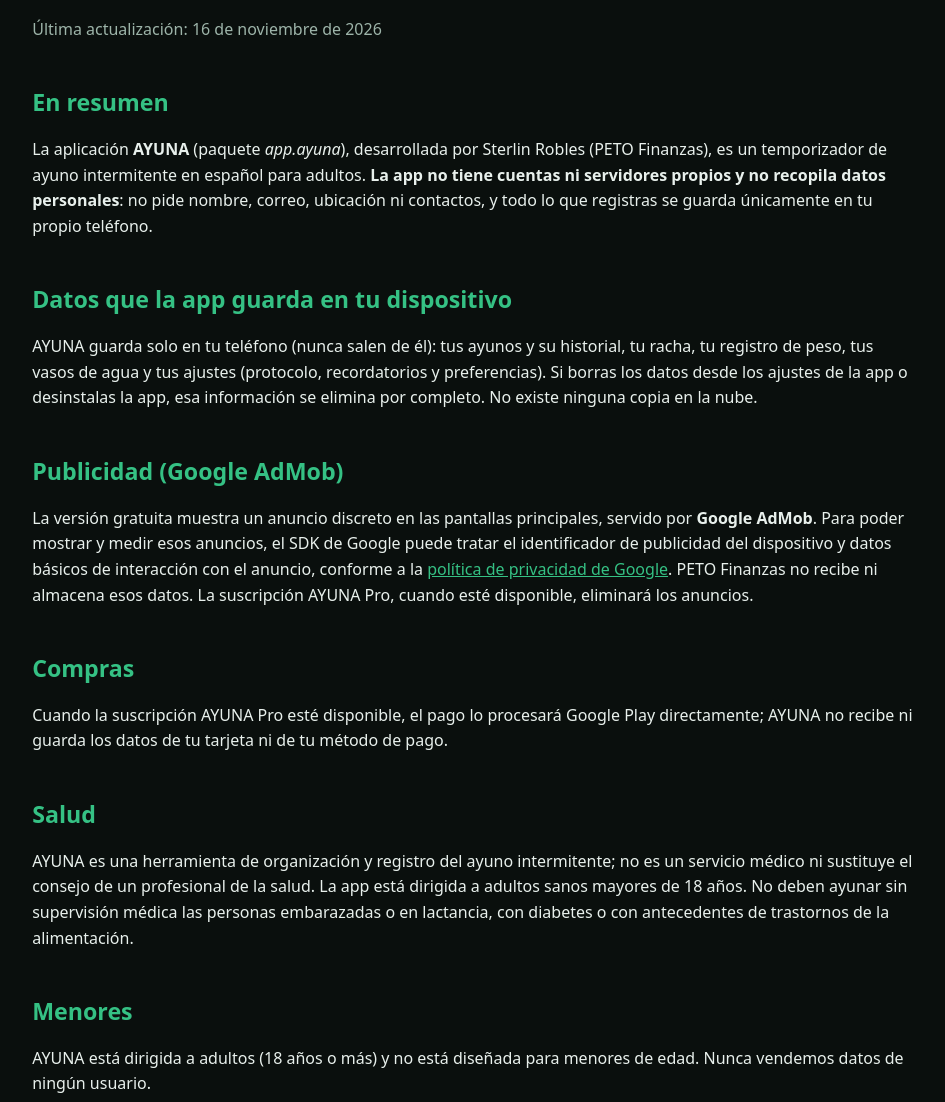
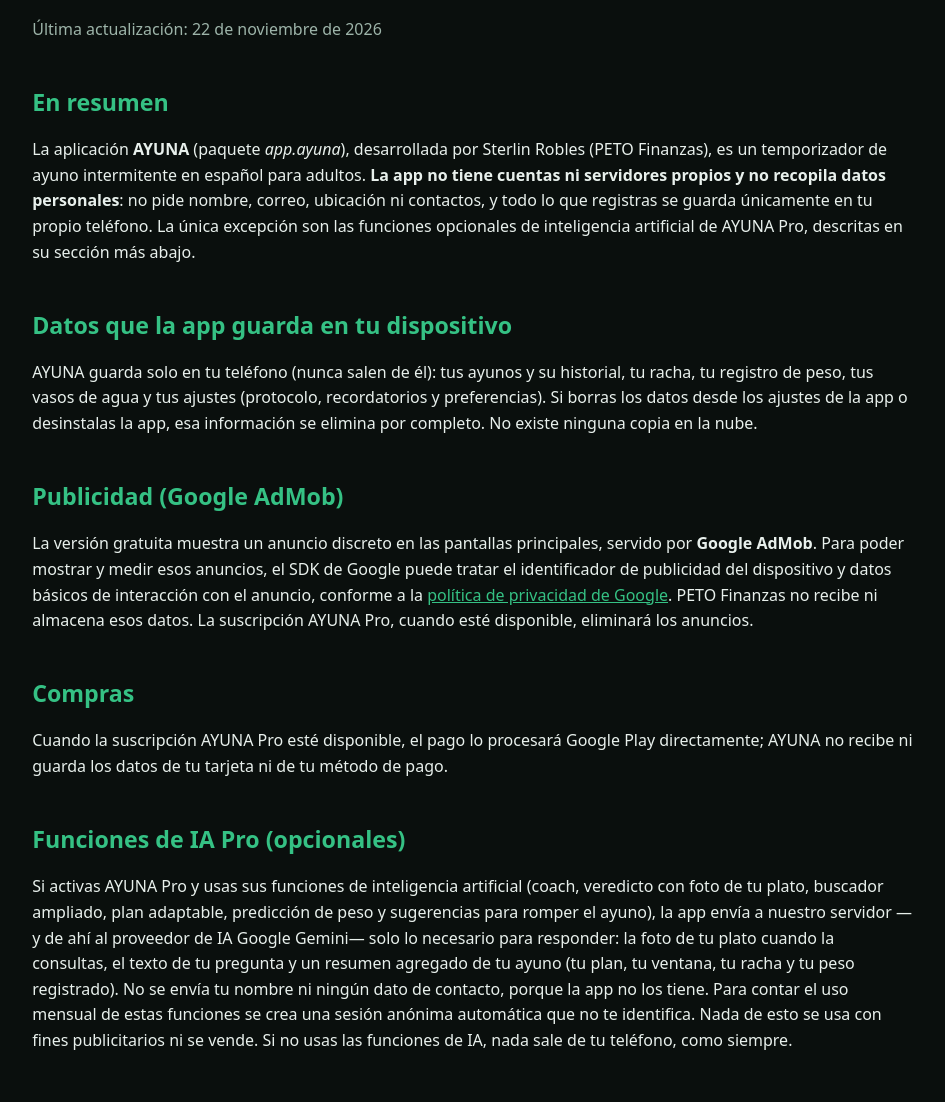
Before and after one commit to roblessantossterlin-lgtm/petofinanzas, a plain HTML site: page ayuna/privacidad/index.html in a window 1280 px wide. Shown: the part 196-1298 px from the top of the page, without its empty margins (167-1112 px from the left). Drawn offline with Linux system fonts and the light colour scheme.

Commit message:
Privacidad AYUNA: sección Funciones de IA Pro (Fase 3)

```diff
--- a/ayuna/privacidad/index.html
+++ b/ayuna/privacidad/index.html
@@ -22,11 +22,11 @@
 
   <p class="crumb"><a href="../../">Inicio</a> › AYUNA › Privacidad</p>
   <h1 style="font-size:1.9rem">Política de privacidad de AYUNA</h1>
-  <p class="muted">Última actualización: 16 de noviembre de 2026</p>
+  <p class="muted">Última actualización: 22 de noviembre de 2026</p>
 
   <section>
     <h2>En resumen</h2>
-    <p>La aplicación <strong>AYUNA</strong> (paquete <em>app.ayuna</em>), desarrollada por Sterlin Robles (PETO Finanzas), es un temporizador de ayuno intermitente en español para adultos. <strong>La app no tiene cuentas ni servidores propios y no recopila datos personales</strong>: no pide nombre, correo, ubicación ni contactos, y todo lo que registras se guarda únicamente en tu propio teléfono.</p>
+    <p>La aplicación <strong>AYUNA</strong> (paquete <em>app.ayuna</em>), desarrollada por Sterlin Robles (PETO Finanzas), es un temporizador de ayuno intermitente en español para adultos. <strong>La app no tiene cuentas ni servidores propios y no recopila datos personales</strong>: no pide nombre, correo, ubicación ni contactos, y todo lo que registras se guarda únicamente en tu propio teléfono. La única excepción son las funciones opcionales de inteligencia artificial de AYUNA Pro, descritas en su sección más abajo.</p>
   </section>
 
   <section>
@@ -42,6 +42,11 @@
   <section>
     <h2>Compras</h2>
     <p>Cuando la suscripción AYUNA Pro esté disponible, el pago lo procesará Google Play directamente; AYUNA no recibe ni guarda los datos de tu tarjeta ni de tu método de pago.</p>
+  </section>
+
+  <section>
+    <h2>Funciones de IA Pro (opcionales)</h2>
+    <p>Si activas AYUNA Pro y usas sus funciones de inteligencia artificial (coach, veredicto con foto de tu plato, buscador ampliado, plan adaptable, predicción de peso y sugerencias para romper el ayuno), la app envía a nuestro servidor —y de ahí al proveedor de IA Google Gemini— solo lo necesario para responder: la foto de tu plato cuando la consultas, el texto de tu pregunta y un resumen agregado de tu ayuno (tu plan, tu ventana, tu racha y tu peso registrado). No se envía tu nombre ni ningún dato de contacto, porque la app no los tiene. Para contar el uso mensual de estas funciones se crea una sesión anónima automática que no te identifica. Nada de esto se usa con fines publicitarios ni se vende. Si no usas las funciones de IA, nada sale de tu teléfono, como siempre.</p>
   </section>
 
   <section>
```
